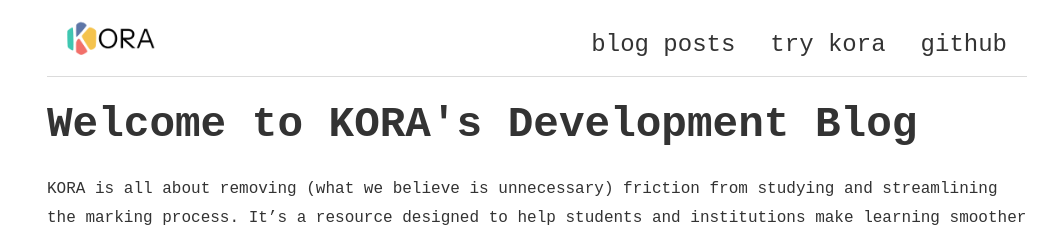
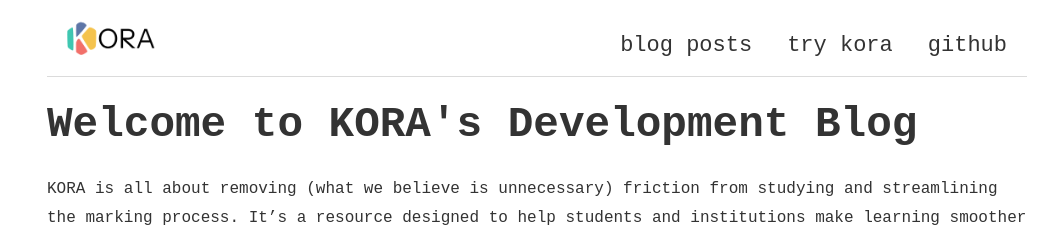
Before and after one commit to kora-edu/kora-edu.github.io, a Jekyll site: the page built from index.html, in a window 1280 px wide. Shown: the top 227 px of the page, without its empty margins (103-1161 px from the left). Built offline with Jekyll 4.4.1, drawn with Linux system fonts in a browser that asks for light colours; the list of posts is cut into pages by our own code.

Commit message:
template

```diff
--- a/_sass/layout.scss
+++ b/_sass/layout.scss
@@ -50,7 +50,7 @@
   a {
     text-decoration: none; /* Remove underline from links */
     color: $text-color; /* Default color for links */
-    font-size: 24px; /* Adjust font size */
+    font-size: 22px; /* Adjust font size */
     font-weight: 220; /* Slightly bold for readability */
 
     &:hover {
```
